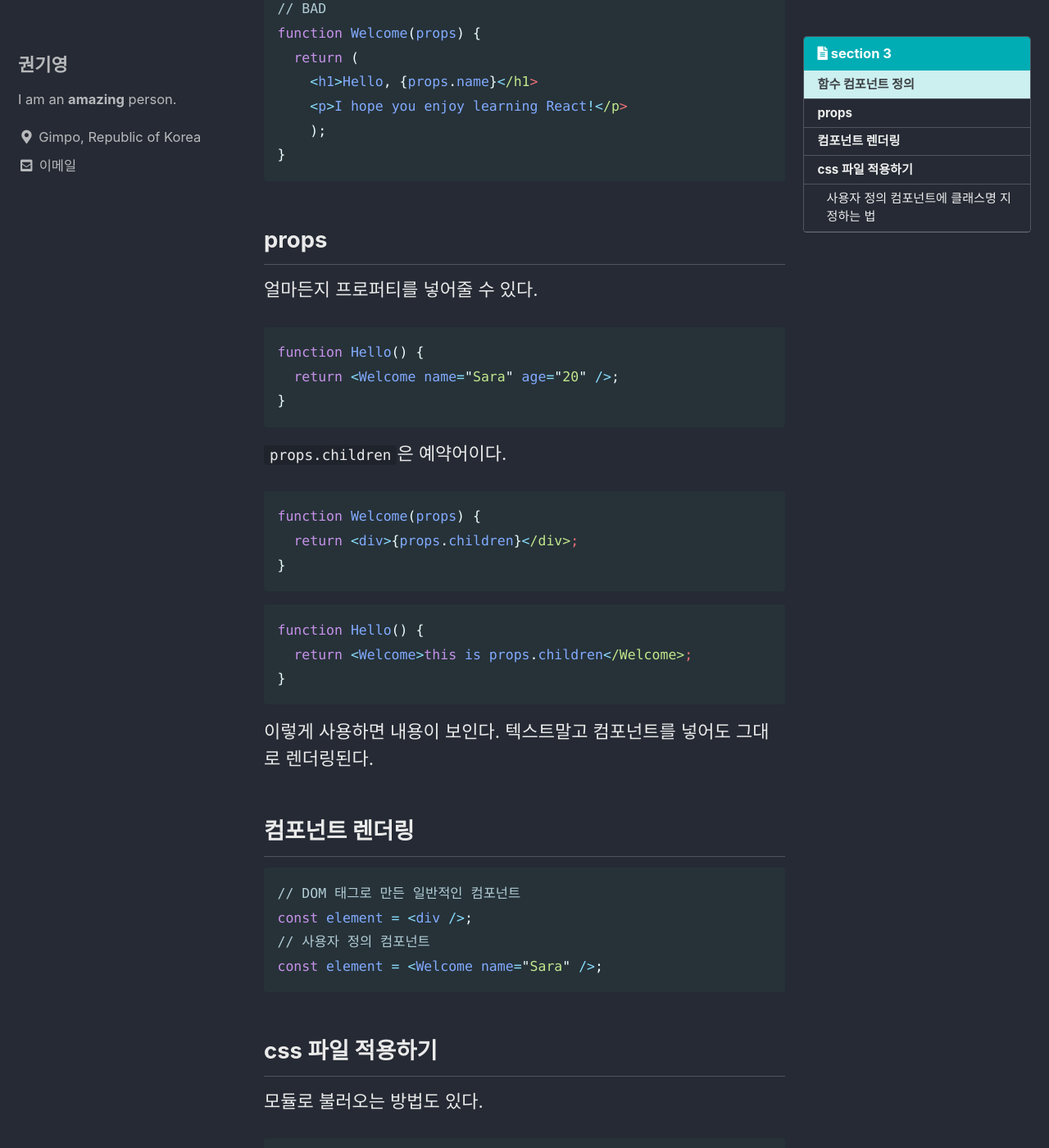
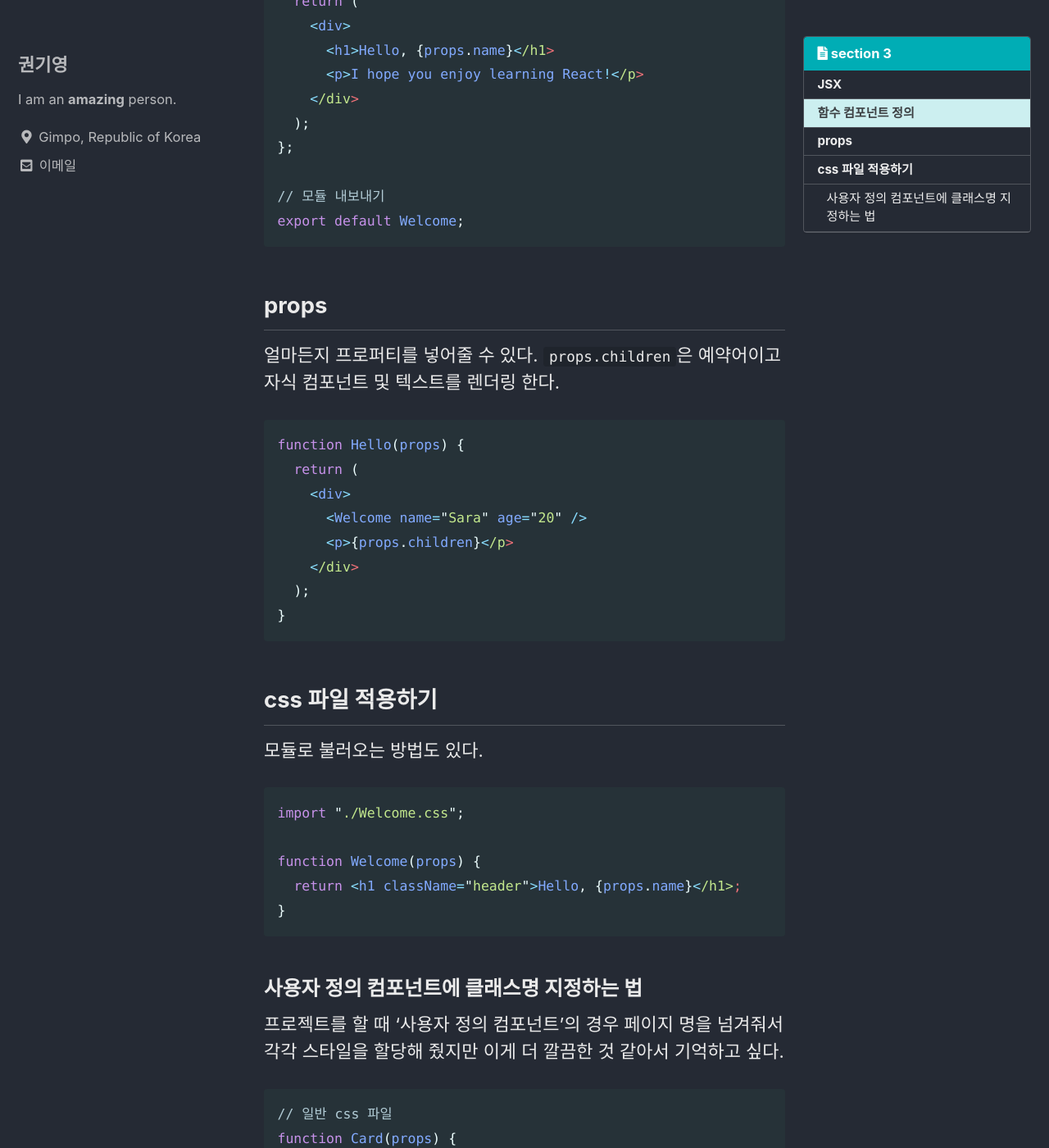
Before and after one commit to jhan117/jhan117.github.io, a Jekyll site: the page built from _posts/2022-12-21-react-learn1.md, in a window 1280 px wide and 1400 px high, scrolled down 1178 px. Shown: the whole window at 82% size. Built offline with Jekyll 4.4.1, drawn with Linux system fonts in a browser that asks for light colours; cached includes are drawn as plain includes; comment, search, counter and statistics services are not loaded; some of the changed text lies outside the part shown.

Commit message:
TIL: 2023-01-05

````diff
--- a/_posts/2022-12-21-react-learn1.md
+++ b/_posts/2022-12-21-react-learn1.md
@@ -1,36 +1,33 @@
 ---
-title: "React 강의 정리 1"
+title: "React 기초"
 categories:
   - "React"
 toc: true
 toc_label: "section 3"
 toc_sticky: true
-last_modified_at: 2022-12-21
+last_modified_at: 2023-01-05
 ---
 
-## 함수 컴포넌트 정의
+## JSX
 
-강의하시는 분은 화살표 함수가 더 간략해서 본인이 더 선호한다고 한다. 그러나 어떻게 쓰든 상관은 없다.
+표현식을 사용할 때는 중괄호로 감싸서 사용할 수 있으며 태그를 사용하면 된다.
 
 ```js
-// 일반 함수
-function Welcome(props) {
-  return <h1>Hello, {props.name}</h1>;
+const name = "kaye";
+const element = <h1>Hello, {name}</h1>;
+
+if (name) {
+  return <h1>Hello, {name}</h1>;
 }
+return <Welcome />;
+```
 
-// 화살표 함수
-const Welcome = (props) => {
-  return <h1>Hello, {props.name}</h1>;
-};
-
-// 모듈 내보내기
-export default Welcome;
-```
+## 함수 컴포넌트 정의
 
 반환할 때는 하나의 루트를 가져야 한다.
 
 ```js
-// GOOD
+// 일반 함수
 function Welcome(props) {
   return (
     <div>
@@ -39,51 +36,34 @@ function Welcome(props) {
     </div>
   );
 }
-```
 
-```js
-// BAD
-function Welcome(props) {
+// 화살표 함수
+const Welcome = (props) => {
   return (
-    <h1>Hello, {props.name}</h1>
-    <p>I hope you enjoy learning React!</p>
-    );
-}
+    <div>
+      <h1>Hello, {props.name}</h1>
+      <p>I hope you enjoy learning React!</p>
+    </div>
+  );
+};
+
+// 모듈 내보내기
+export default Welcome;
 ```
 
 ## props
 
-얼마든지 프로퍼티를 넣어줄 수 있다.
+얼마든지 프로퍼티를 넣어줄 수 있다. `props.children`은 예약어이고 자식 컴포넌트 및 텍스트를 렌더링 한다.
 
 ```js
-function Hello() {
-  return <Welcome name="Sara" age="20" />;
+function Hello(props) {
+  return (
+    <div>
+      <Welcome name="Sara" age="20" />
+      <p>{props.children}</p>
+    </div>
+  );
 }
-```
-
-`props.children`은 예약어이다.
-
-```js
-function Welcome(props) {
-  return <div>{props.children}</div>;
-}
-```
-
-```js
-function Hello() {
-  return <Welcome>this is props.children</Welcome>;
-}
-```
-
-이렇게 사용하면 내용이 보인다. 텍스트말고 컴포넌트를 넣어도 그대로 렌더링된다.
-
-## 컴포넌트 렌더링
-
-```js
-// DOM 태그로 만든 일반적인 컴포넌트
-const element = <div />;
-// 사용자 정의 컴포넌트
-const element = <Welcome name="Sara" />;
 ```
 
 ## css 파일 적용하기
@@ -100,7 +80,7 @@ function Welcome(props) {
 
 ### 사용자 정의 컴포넌트에 클래스명 지정하는 법
 
-프로젝트를 할 때 '사용자 정의 컴포넌트'의 경우 page명을 넘겨줘서 각각 스타일을 할당해 줬지만 이게 더 깔끔한 것 같아서 기억하고 싶다.
+프로젝트를 할 때 '사용자 정의 컴포넌트'의 경우 페이지 명을 넘겨줘서 각각 스타일을 할당해 줬지만 이게 더 깔끔한 것 같아서 기억하고 싶다.
 
 ```js
 // 일반 css 파일
````
